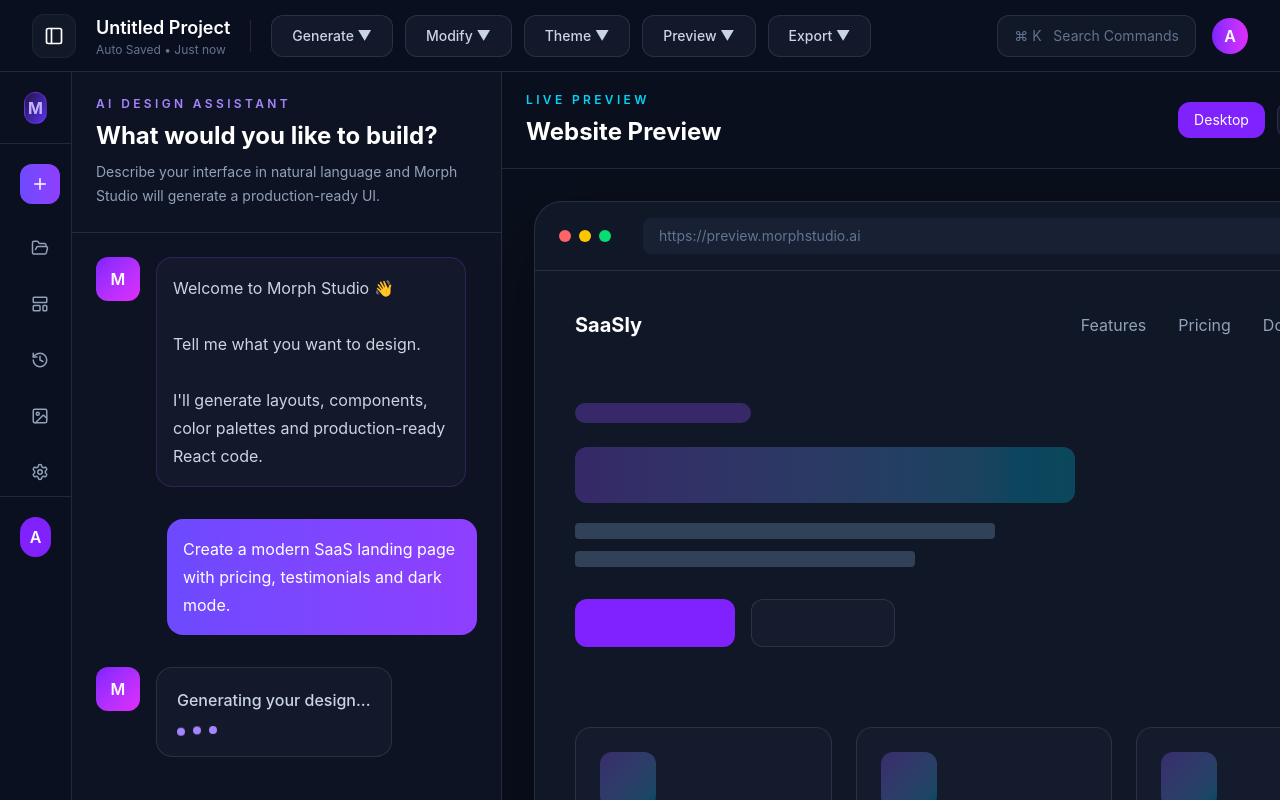
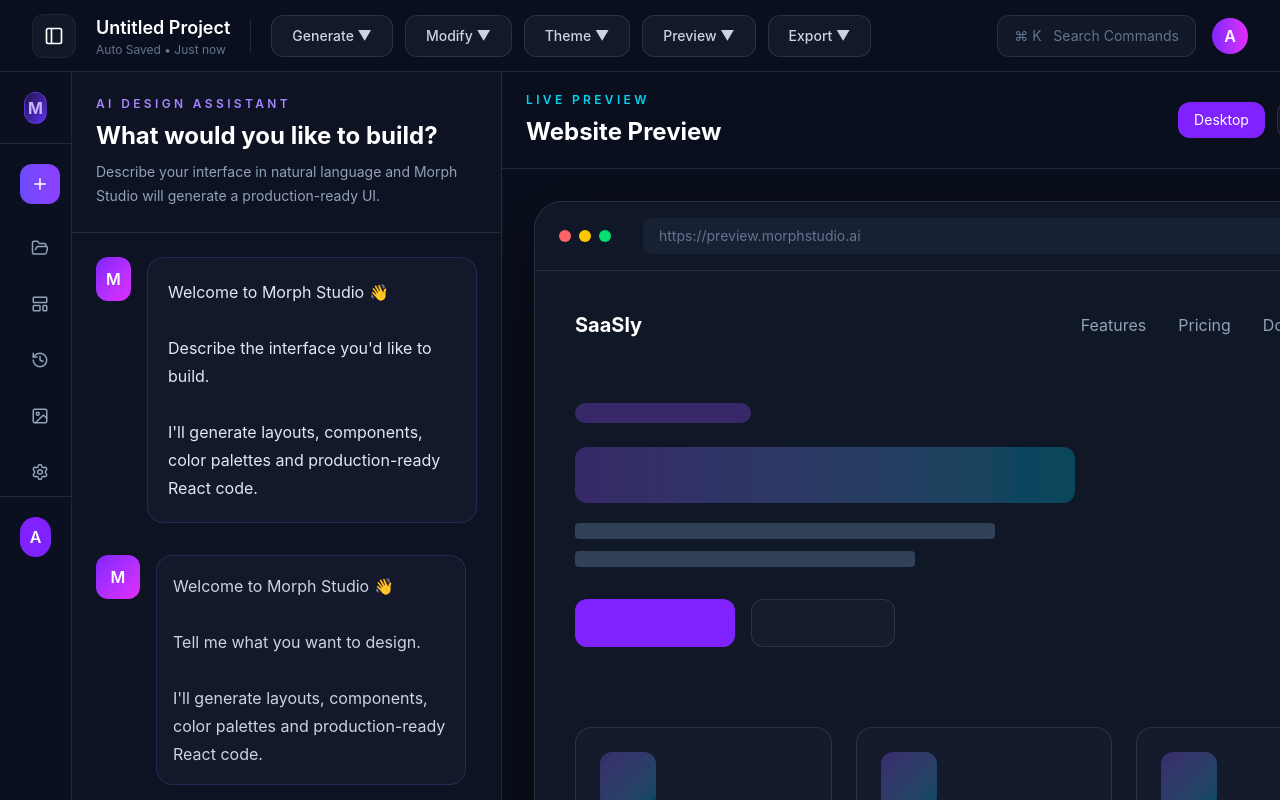
Before and after one commit to aishwaryakhandare-git/Morph-Studio, a React (Vite) app in the folder client/: page /workspace in a window 1280 px wide. Built offline with nearby package versions, Linux system fonts and the light colour scheme.

Commit message:
implement dynamic AI chat conversation

```diff
--- a/client/src/pages/Landing/Workspace.tsx
+++ b/client/src/pages/Landing/Workspace.tsx
@@ -15,8 +15,10 @@
 
 const [messages, setMessages] = useState([
   {
+    id: 1,
     sender: "ai",
-    text: "Welcome to Morph Studio 👋 Describe the interface you'd like to build.",
+    text:
+      "Welcome to Morph Studio 👋\n\nDescribe the interface you'd like to build.\n\nI'll generate layouts, components, color palettes and production-ready React code.",
   },
 ]);
 
@@ -27,40 +29,38 @@
 const [sidebarOpen, setSidebarOpen] = useState(false);
 
 const handleGenerate = () => {
+  if (!prompt.trim() || isGenerating) return;
 
-  if (!prompt.trim()) return;
-
-  const userPrompt = prompt;
+  const userPrompt = prompt.trim();
 
   setMessages((prev) => [
     ...prev,
     {
+      id: Date.now(),
       sender: "user",
       text: userPrompt,
     },
   ]);
+
+  setPreviewTitle(userPrompt);
 
   setPrompt("");
 
   setIsGenerating(true);
 
   setTimeout(() => {
-
     setMessages((prev) => [
       ...prev,
       {
+        id: Date.now() + 1,
         sender: "ai",
         text:
-          "I've generated a modern layout based on your prompt. You can now modify the design, switch themes or export the code.",
+          "Your interface has been generated successfully.\n\nYou can now refine the layout, switch themes, modify sections or export the generated code.",
       },
     ]);
 
-    setPreviewTitle(userPrompt);
-
     setIsGenerating(false);
-
   }, 1800);
-
 };
 
   return (
@@ -323,6 +323,69 @@
   {/* Conversation */}
 
   <div className="flex-1 overflow-y-auto p-6">
+
+  {messages.map((message) => (
+  <div
+    key={message.id}
+    className={`mb-8 flex ${
+      message.sender === "user"
+        ? "justify-end"
+        : "justify-start gap-4"
+    }`}
+  >
+    {message.sender === "ai" && (
+      <div className="flex h-11 w-11 items-center justify-center rounded-xl bg-gradient-to-br from-violet-600 to-fuchsia-500 font-semibold">
+        M
+      </div>
+    )}
+
+    <div
+      className={`max-w-[330px] rounded-2xl p-5 ${
+        message.sender === "ai"
+          ? "border border-violet-500/20 bg-[#13192B]"
+          : "bg-gradient-to-r from-[#6D4AFF] to-[#8F3FFF]"
+      }`}
+    >
+      <p className="whitespace-pre-line leading-7 text-slate-200">
+        {message.text}
+      </p>
+    </div>
+  </div>
+))}
+
+{isGenerating && (
+  <div className="flex gap-4">
+
+    <div className="flex h-11 w-11 items-center justify-center rounded-xl bg-gradient-to-br from-violet-600 to-fuchsia-500 font-semibold">
+      M
+    </div>
+
+    <div className="rounded-2xl border border-white/10 bg-[#13192B] p-5">
+
+      <p className="mb-4 font-medium text-slate-300">
+        Generating your design...
+      </p>
+
+      <div className="flex gap-2">
+
+        <span className="h-2 w-2 animate-bounce rounded-full bg-violet-400"></span>
+
+        <span
+          className="h-2 w-2 animate-bounce rounded-full bg-violet-400"
+          style={{ animationDelay: ".2s" }}
+        ></span>
+
+        <span
+          className="h-2 w-2 animate-bounce rounded-full bg-violet-400"
+          style={{ animationDelay: ".4s" }}
+        ></span>
+
+      </div>
+
+    </div>
+
+  </div>
+)}
 
     {/* AI */}
 
@@ -683,6 +746,7 @@
 
     <button
     onClick={handleGenerate}
+    disabled={isGenerating}
     className="rounded-2xl bg-gradient-to-r from-[#6D4AFF] to-[#8F3FFF] px-8 py-4 font-semibold text-white shadow-[0_0_30px_rgba(124,58,237,.35)] transition hover:brightness-110"
     >
     {isGenerating ? "Generating..." : "Generate →"}
```
